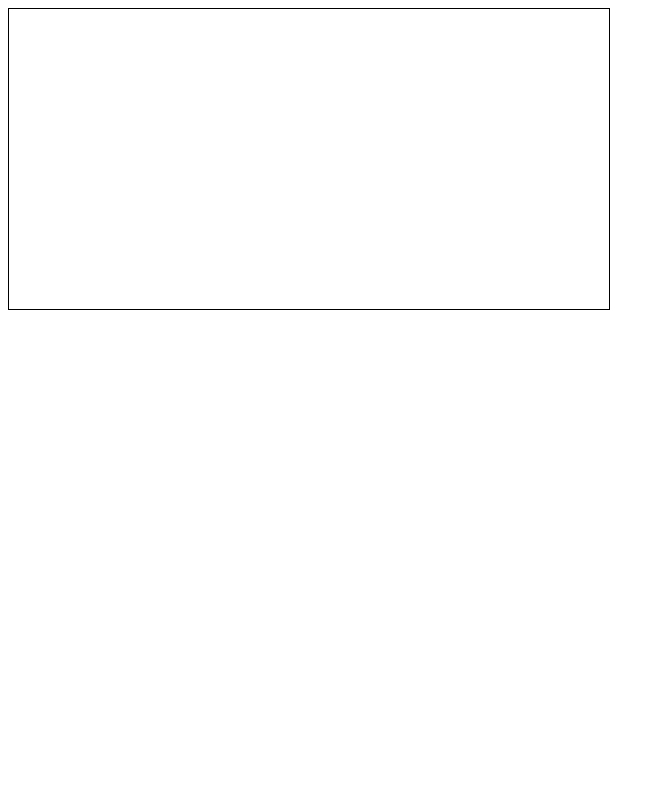
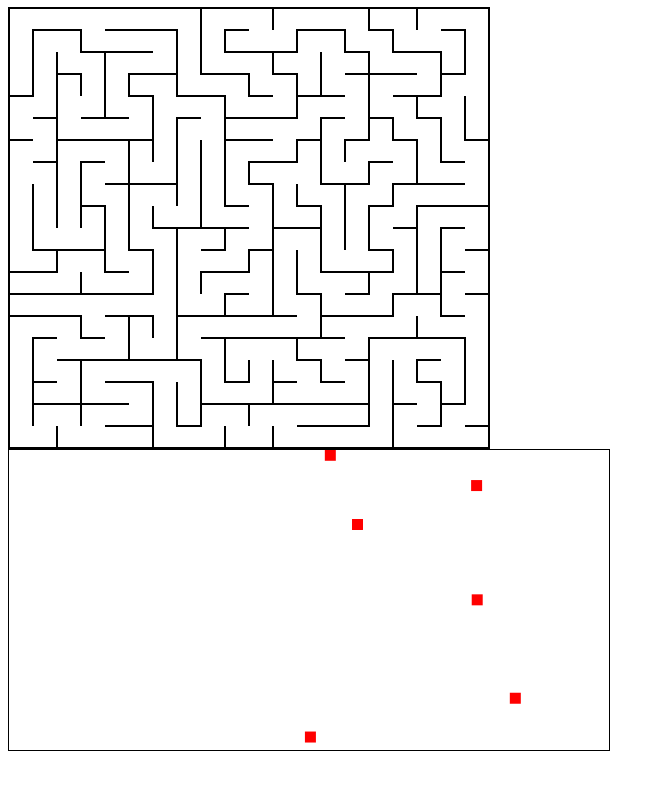
Before and after one commit to jennak2/Game, a plain HTML site: page index.html in a window 1280 px wide. Shown: the whole page, without its empty margins (0-665 px from the left). Drawn offline with nearby package versions, Linux system fonts and the light colour scheme.

Commit message:
Maze is made and the blood drops are distributed
the code is horrendous but it works time is of the essence

```diff
--- a/animate.js
+++ b/animate.js
@@ -11,6 +11,43 @@ function runGame() {
     // 2 - Clear the CANVAS
     context.clearRect(0, 0, 600, 300);
 
+    // 3 draw the blood drops
+      context.beginPath();
+      context.lineWidth = "6";
+      context.strokeStyle = "red";
+      context.rect(COORD.x1, COORD.y1, 5, 5);
+      context.stroke();
+
+      context.beginPath();
+      context.lineWidth = "6";
+      context.strokeStyle = "red";
+      context.rect(COORD.x2, COORD.y2, 5, 5);
+      context.stroke();
+
+      context.beginPath();
+      context.lineWidth = "6";
+      context.strokeStyle = "red";
+      context.rect(COORD.x3, COORD.y3, 5, 5);
+      context.stroke();
+
+      context.beginPath();
+      context.lineWidth = "6";
+      context.strokeStyle = "red";
+      context.rect(COORD.x4, COORD.y4, 5, 5);
+      context.stroke();
+
+      context.beginPath();
+      context.lineWidth = "6";
+      context.strokeStyle = "red";
+      context.rect(COORD.x5, COORD.y5, 5, 5);
+      context.stroke();
+
+      context.beginPath();
+      context.lineWidth = "6";
+      context.strokeStyle = "red";
+      context.rect(COORD.x6, COORD.y6, 5, 5);
+      context.stroke();
+
     // 3 - Draw new items
 
 
--- a/config.js
+++ b/config.js
@@ -10,3 +10,18 @@ var GAME = {
 var BLOOD = {
   collectedDrops : 0
 };
+
+var COORD = {
+  x1 : Math.random()*600,
+  y1 : Math.random()*300,
+  x2 : Math.random()*600,
+  y2 : Math.random()*300,
+  x3 : Math.random()*600,
+  y3 : Math.random()*300,
+  x4 : Math.random()*600,
+  y4 : Math.random()*300,
+  x5 : Math.random()*600,
+  y5 : Math.random()*300,
+  x6 : Math.random()*600,
+  y6 : Math.random()*300
+};
--- a/index.html
+++ b/index.html
@@ -1,16 +1,49 @@
 <html>
-  <title>Canvas< Intro</title>
-  <head>
-  <script type="text/javascript" src="config.js"></script>
-  <script type="text/javascript" src="detective.js"></script>
-  <script type="text/javascript" src="mazegenerator.js"></script>
-  <script type="text/javascript" src="main.js"></script>
-  <head>
-  <body onload="Start()">
-    <canvas id="mainCanvas" width="600" height="300" style="border:1px solid black;">
-    </canvas>
-  </body>
+<head>
+<title>Maze</title>
+<script src="//ajax.googleapis.com/ajax/libs/jquery/1.10.2/jquery.min.js"></script>
+<script src="mazegenerator.js"></script>
+<script src="config.js"></script>
+<script src="detective.js"></script>
+<script src="main.js"></script>
+<script src="animate.js"></script>
+<style type="text/css">
+#maze {
+    border-collapse: collapse;
+}
 
-  <!-- Load the keyboard control AFTER the page has loaded -->
-  <script type="text/javascript" src="animate.js" ></script>
+#maze td {
+    width: 20px;
+    height: 20px;
+}
+</style>
+</head>
+<body>
+
+<table id="maze">
+<tbody></tbody>
+</table>
+
+<script>
+    var disp = newMaze(20,20);
+    for (var i = 0; i < disp.length; i++) {
+        $('#maze > tbody').append("<tr>");
+        for (var j = 0; j < disp[i].length; j++) {
+            var selector = i+"-"+j;
+            $('#maze > tbody').append("<td id='"+selector+"'>&nbsp;</td>");
+            if (disp[i][j][0] == 0) { $('#'+selector).css('border-top', '2px solid black'); }
+            if (disp[i][j][1] == 0) { $('#'+selector).css('border-right', '2px solid black'); }
+            if (disp[i][j][2] == 0) { $('#'+selector).css('border-bottom', '2px solid black'); }
+            if (disp[i][j][3] == 0) { $('#'+selector).css('border-left', '2px solid black'); }
+        }
+        $('#maze > tbody').append("</tr>");
+    }
+</script>
+
+<body onload="Start()">
+  <canvas id="mainCanvas" width="600" height="300" style="border:1px solid black;">
+  </canvas>
+</body>
+
+</body>
 </html>
```
Also changed, not shown: maze-generator-master/example.html (+9 -0 lines).
